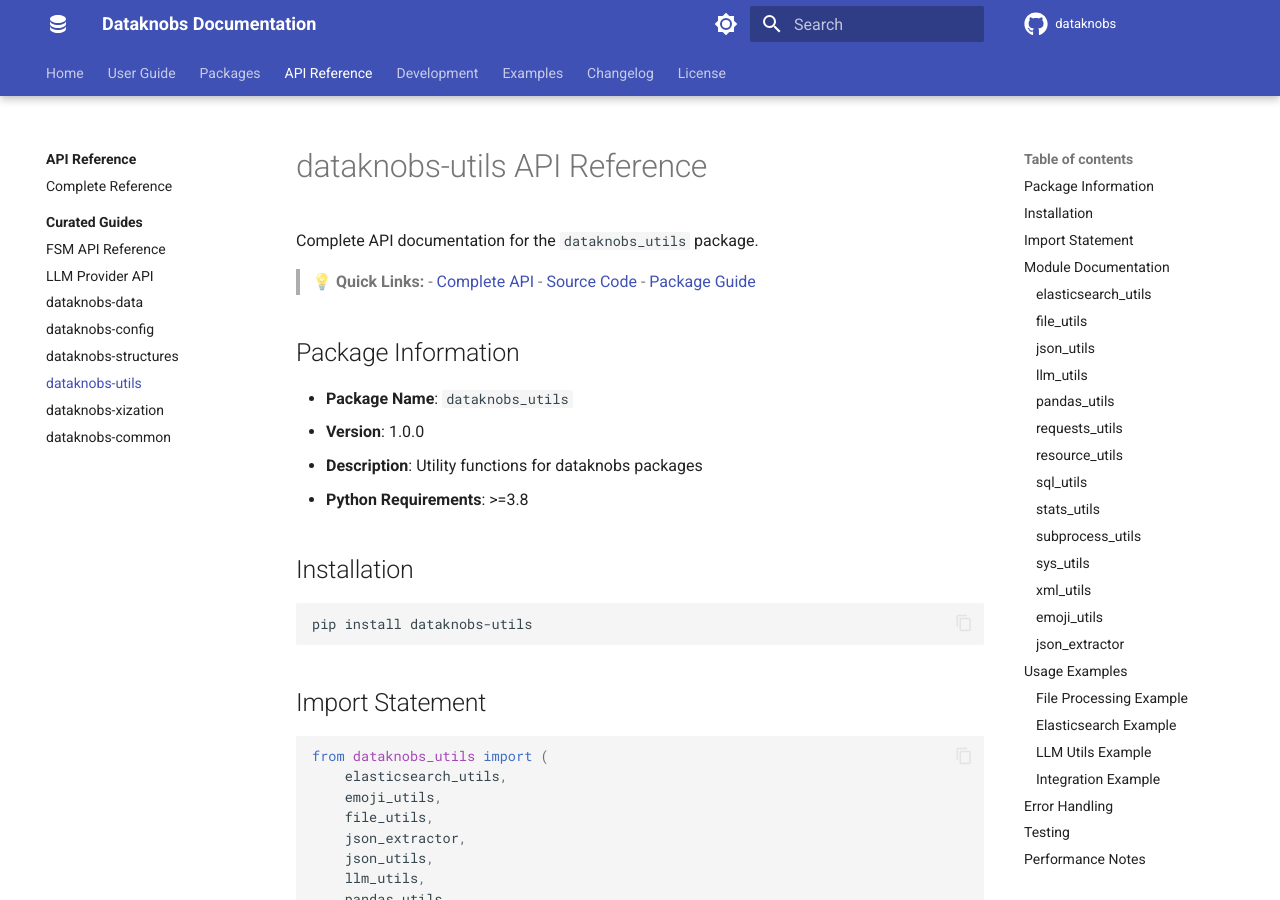
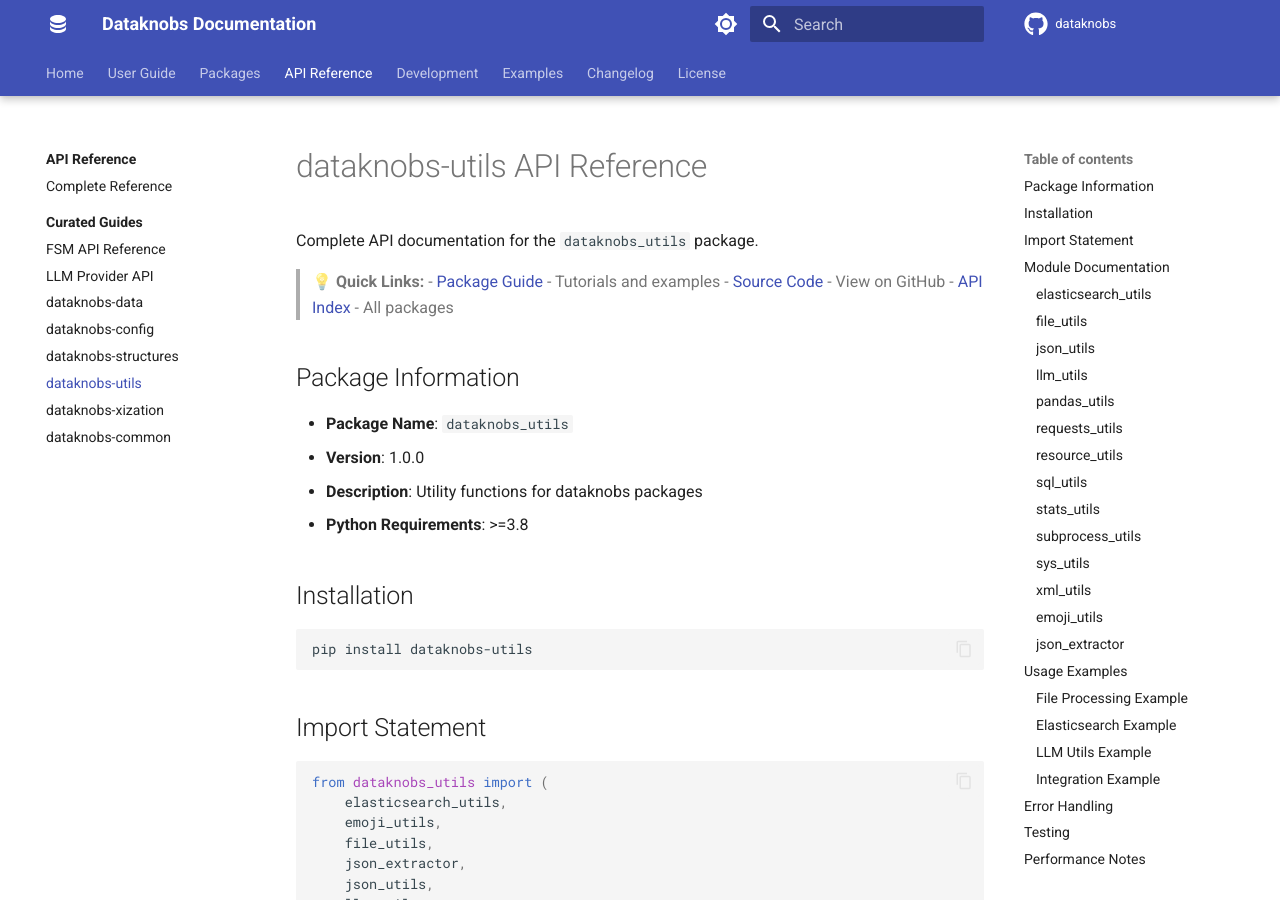
Before and after one commit to KBS-Labs/dataknobs, an MkDocs documentation site: the page built from docs/api/dataknobs-utils.md, in a window 1280 px wide and 900 px high. Built offline with MkDocs 1.6.1 and Material for MkDocs 9.7.7, drawn with Linux system fonts in a browser that asks for light colours; comment, search, counter and statistics services are not loaded.

```diff
--- a/docs/api/dataknobs-utils.md
+++ b/docs/api/dataknobs-utils.md
@@ -3,9 +3,9 @@
 Complete API documentation for the `dataknobs_utils` package.
 
 > **💡 Quick Links:**
-> - [Complete API](complete-reference.md#dataknobs-utils)
-> - [Source Code](https://github.com/kbs-labs/dataknobs/tree/main/packages/utils/src/dataknobs_utils)
-> - [Package Guide](../packages/utils/index.md)
+> - [Package Guide](../packages/utils/index.md) - Tutorials and examples
+> - [Source Code](https://github.com/kbs-labs/dataknobs/tree/main/packages/utils/src/dataknobs_utils) - View on GitHub
+> - [API Index](complete-reference.md) - All packages
 
 ## Package Information
 
```
Also changed, not shown: docs/api/dataknobs-data.md (+3 -3 lines), docs/api/dataknobs-xization.md (+3 -3 lines), docs/packages/data/index.md (+5 -0 lines), docs/packages/utils/index.md (+5 -0 lines), docs/packages/xization/index.md (+5 -0 lines).
